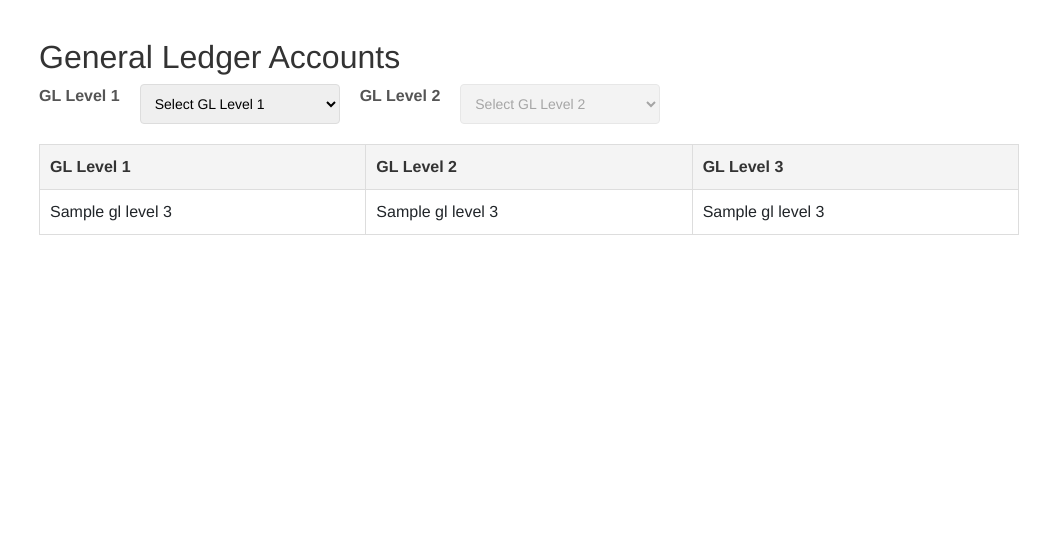
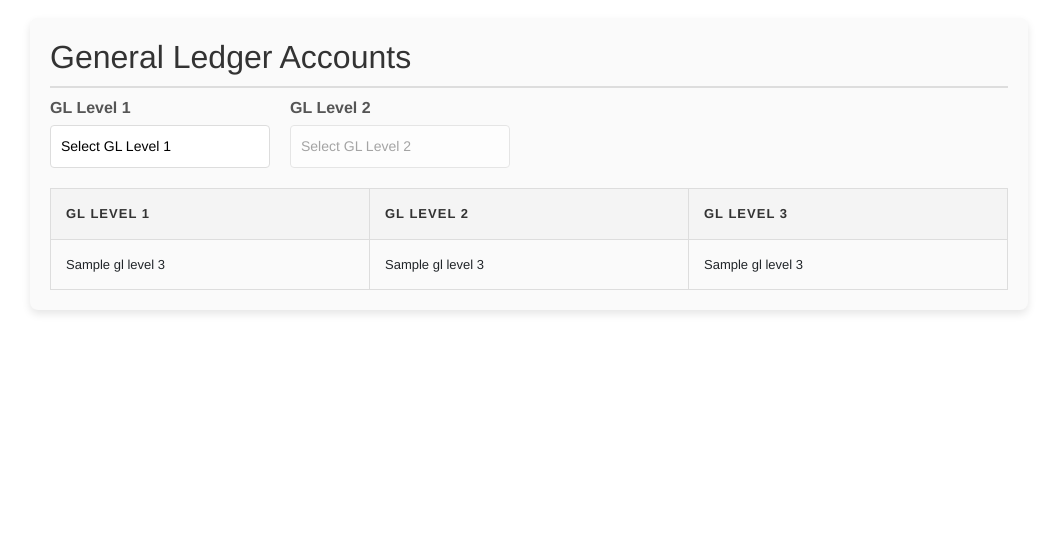
Before and after one commit to ClaytonAllenThompsonII/WebApp, a Django app: template invoice/templates/invoice/general_ledger_accounts.html in a window 1280 px wide. Shown: the part 58-608 px from the top of the page, without its empty margins (221-1278 px from the left). Run offline with Django 4.2, Linux system fonts and the light colour scheme; the template is opened without the code that fills it: most values are stand-ins (such as "Sample title", 1, 10 or a date in 2020); some libraries are stand-ins or nearby versions.

Commit message:
🔧🖼️☕️ Update general_ledger templates and static files in Invoice app
- Update general_ledger_accounts.html to dynamically render GL Level 1, 2, and 3 data with IDs and names for dropdown and table display.

```diff
--- a/invoice/static/invoice/general_ledger_accounts.css
+++ b/invoice/static/invoice/general_ledger_accounts.css
@@ -1,6 +1,11 @@
 /* General Container Layout */
 .container2 {
     padding: 20px;
+    max-width: 1200px; /* Constrain width for better readability */
+    margin: 0 11px; /* Center the container */
+    background-color: #fafafa; /* Light background for contrast */
+    border-radius: 8px; /* Rounded corners for a modern look */
+    box-shadow: 0 4px 8px rgba(0, 0, 0, 0.1); /* Subtle shadow for depth */
 }
 
 h2 {
@@ -8,12 +13,15 @@ h2 {
     font-weight: bold;
     color: #333;
     margin-bottom: 20px;
+    border-bottom: 2px solid #ddd; /* Underline for emphasis */
+    padding-bottom: 10px; /* Space between text and underline */
 }
 
 .filter-section {
     display: flex;
     gap: 20px;
     margin-bottom: 20px;
+    align-items: flex-end; /* Align labels and selects */
 }
 
 .filter-section label {
@@ -21,6 +29,7 @@ h2 {
     font-weight: bold;
     color: #555;
     margin-bottom: 5px;
+    display: block;
 }
 
 .filter-section select {
@@ -28,8 +37,12 @@ h2 {
     font-size: 14px;
     border: 1px solid #ddd;
     border-radius: 4px;
-    width: 200px;
+    width: 220px; /* Slightly wider for better usability */
     font-family: 'Helvetica Neue', Helvetica, Arial, sans-serif;
+    background-color: #fff; /* Ensure select has white background */
+    appearance: none; /* Remove default styles */
+    -webkit-appearance: none;
+    -moz-appearance: none;
 }
 
 .gl3-table {
@@ -44,15 +57,27 @@ h2 {
 
 .gl3-table table th,
 .gl3-table table td {
-    padding: 10px;
+    padding: 15px; /* Increased padding for better spacing */
     text-align: left;
     border: 1px solid #ddd;
+    font-size: 13px; /* Reduced font size for smaller text */
+
 }
 
 .gl3-table table th {
     background-color: #f4f4f4;
     font-weight: bold;
     color: #333;
+    text-transform: uppercase; /* Uppercase for headers */
+    letter-spacing: 1px; /* Space out letters slightly */
+    font-size: 13px; /* Match the font size for consistency */
+}
+
+.gl3-table table td {
+    max-width: 200px; /* Set a maximum width */
+    white-space: nowrap; /* Prevent text from wrapping */
+    overflow: hidden;
+    text-overflow: ellipsis; /* Show ellipsis for overflowed text */
 }
 
 .gl3-table table tr:nth-child(even) {
@@ -62,4 +87,5 @@ h2 {
 .gl3-table table tr:hover {
     background-color: #e0e0e0;
     cursor: pointer;
+    transition: background-color 0.3s; /* Smooth transition */
 }
--- a/invoice/static/invoice/general_ledger_accounts.js
+++ b/invoice/static/invoice/general_ledger_accounts.js
@@ -12,16 +12,19 @@ document.addEventListener('DOMContentLoaded', function() {
             url = `/invoice/gl_level_3_by_gl1/?gl1_id=${gl1Id}`;
         }
 
+        console.log(`Fetching data from URL: ${url}`);
+
         fetch(url)
             .then(response => response.json())
             .then(data => {
+                console.log('Data received:', data);
                 glTableBody.innerHTML = '';
                 data.forEach(item => {
                     const row = document.createElement('tr');
                     row.innerHTML = `
-                        <td>${item.gl_level_1_name}</td>
-                        <td>${item.gl_level_2_name}</td>
-                        <td>${item.gl_level_3_name}</td>
+                        <td>${item.gl1_name}</td>
+                        <td>${item.gl2_name}</td>
+                        <td>${item.gl3_name}</td>
                     `;
                     glTableBody.appendChild(row);
                 });
@@ -31,16 +34,18 @@ document.addEventListener('DOMContentLoaded', function() {
 
     glLevel1Select.addEventListener('change', function() {
         const gl1Id = this.value;
+        console.log(`GL Level 1 selected: ${gl1Id}`);
         if (gl1Id) {
             // Fetch and populate GL Level 2 options based on GL Level 1 selection
             fetch(`/invoice/gl_level_2_by_gl1/?gl1_id=${gl1Id}`)
                 .then(response => response.json())
                 .then(data => {
+                    console.log('GL Level 2 data:', data);
                     glLevel2Select.innerHTML = '<option value="">Select GL Level 2</option>';
                     data.forEach(item => {
                         const option = document.createElement('option');
-                        option.value = item.id;
-                        option.textContent = item.name;
+                        option.value = item.gl2_id;
+                        option.textContent = item.gl2_name;
                         glLevel2Select.appendChild(option);
                     });
                     glLevel2Select.disabled = false;
@@ -60,6 +65,7 @@ document.addEventListener('DOMContentLoaded', function() {
     glLevel2Select.addEventListener('change', function() {
         const gl1Id = glLevel1Select.value;
         const gl2Id = this.value;
+        console.log(`GL Level 2 selected: ${gl2Id}`);
         filterTable(gl1Id, gl2Id);
     });
 });
--- a/invoice/templates/invoice/general_ledger_accounts.html
+++ b/invoice/templates/invoice/general_ledger_accounts.html
@@ -9,20 +9,21 @@
 <div class="container2">
     <h2>General Ledger Accounts</h2>
     <div class="filter-section">
+        <div class="field">
             <label for="gl_level_1">GL Level 1</label>
             <select id="gl_level_1">
                 <option value="">Select GL Level 1</option>
                 {% for gl1 in gl_level_1 %}
-                <option value="{{ gl1.gl_level_1_id }}">{{ gl1.gl_level_1_name }}</option>
+                <option value="{{ gl1.gl1_id }}">{{ gl1.gl1_name }}</option>
                 {% endfor %}
             </select>
-
+        </div>
+        <div class="field">
             <label for="gl_level_2">GL Level 2</label>
             <select id="gl_level_2" disabled>
                 <option value="">Select GL Level 2</option>
             </select>
-
-
+        </div>
     </div>
 
     <div class="gl3-table">
@@ -37,9 +38,9 @@
             <tbody>
                 {% for gl in gl_level_3 %}
                 <tr>
-                    <td>{{ gl.gl_level_1_name }}</td>
-                    <td>{{ gl.gl_level_2_name }}</td>
-                    <td>{{ gl.gl_level_3_name }}</td>
+                    <td>{{ gl.gl1_name }}</td>
+                    <td>{{ gl.gl2_name }}</td>
+                    <td>{{ gl.gl3_name }}</td>
                 </tr>
                 {% endfor %}
             </tbody>
```
Lines whose indentation alone changed are shown as unchanged.
